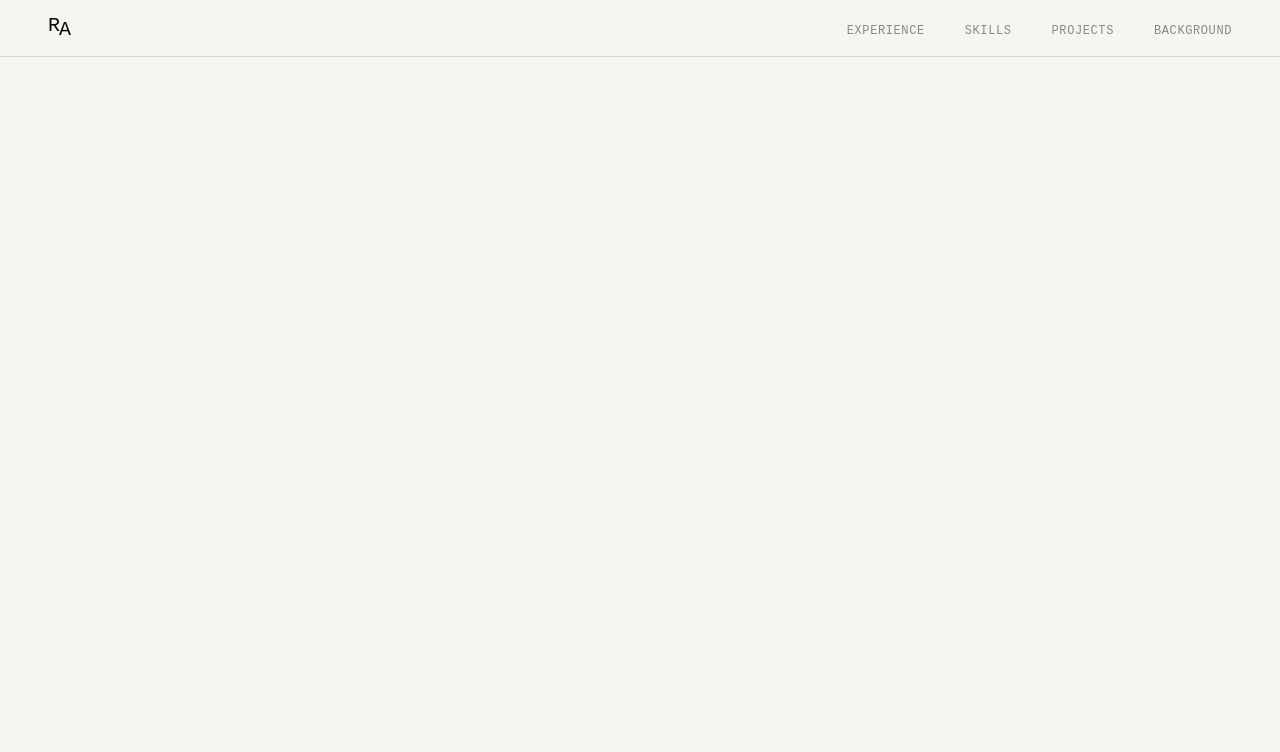
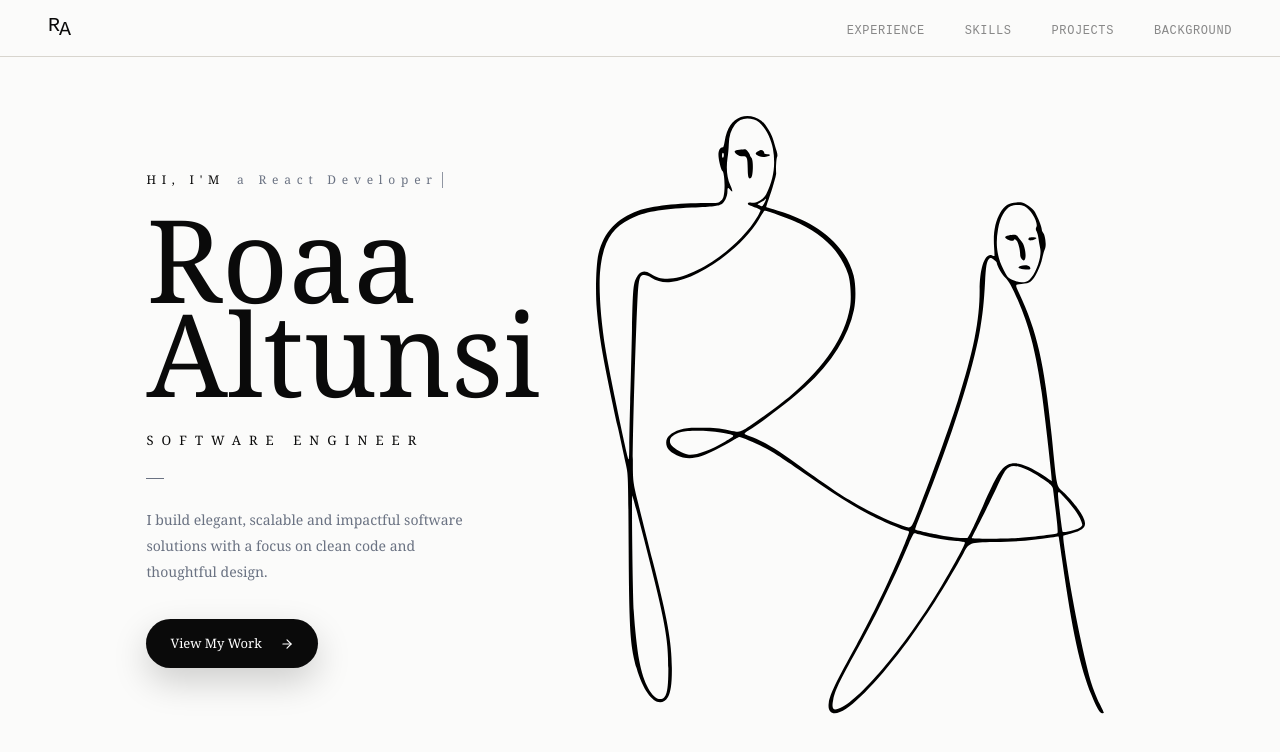
Before and after one commit to RoaaAltunsi/portfolio, a React (Vite) app: page / in a window 1280 px wide. Shown: the top 752 px of the page. Built offline with nearby package versions, Linux system fonts and the light colour scheme.

Commit message:
Add hero section

```diff
--- a/package.json
+++ b/package.json
@@ -11,6 +11,7 @@
   },
   "dependencies": {
     "@tailwindcss/vite": "^4.3.1",
+    "lucide-react": "^1.21.0",
     "react": "^19.2.6",
     "react-dom": "^19.2.6",
     "tailwindcss": "^4.3.1"
--- a/src/App.tsx
+++ b/src/App.tsx
@@ -1,9 +1,13 @@
 import Nav from './components/Nav'
+import Hero from './components/Hero'
 
 function App() {
   return (
     <>
       <Nav />
+      <main>
+        <Hero />
+      </main>
     </>
   )
 }
--- /dev/null
+++ b/src/components/Hero.tsx
@@ -0,0 +1,87 @@
+
+import { useEffect, useState } from 'react'
+import { ArrowRight } from 'lucide-react'
+import { typedValues } from '../data/content'
+
+export default function Hero() {
+  const [typedText, setTypedText] = useState('')
+  const [valueIndex, setValueIndex] = useState(0)
+  const [isDeleting, setIsDeleting] = useState(false)
+
+  useEffect(() => {
+    const currentValue = typedValues[valueIndex]
+    const isComplete = typedText === currentValue
+    const isEmpty = typedText === ''
+    const delay = isComplete && !isDeleting ? 1200 : isDeleting ? 45 : 85
+
+    const timeout = window.setTimeout(() => {
+      if (!isDeleting && isComplete) {
+        setIsDeleting(true)
+        return
+      }
+
+      if (isDeleting && isEmpty) {
+        setIsDeleting(false)
+        setValueIndex((index) => (index + 1) % typedValues.length)
+        return
+      }
+
+      setTypedText((value) =>
+        isDeleting ? currentValue.slice(0, value.length - 1) : currentValue.slice(0, value.length + 1),
+      )
+    }, delay)
+
+    return () => window.clearTimeout(timeout)
+  }, [isDeleting, typedText, valueIndex])
+
+  return (
+    <section
+      id="home"
+      data-section
+      className="relative flex flex-wrap gap-10 justify-between min-h-screen items-center overflow-hidden px-[clamp(24px,8vw,112px)] pt-[clamp(92px,13vh,150px)] pb-[clamp(58px,8vh,96px)]"
+    >
+      {/* --------------------- Left side: Intro --------------------- */}
+      <div className="z-2 mb-10 w-full max-w-[380px] flex-none pl-[clamp(0px,4vw,44px)] md:mb-0">
+        <div className="mb-6 flex items-center gap-3 text-xs font-medium uppercase tracking-[0.48em] max-[760px]:tracking-[0.32em]">
+          <span>Hi, I'm</span>
+          <span className="inline-flex min-w-[18ch] text-gray-500 items-center normal-case">
+            {typedText}
+            <span className="ml-1 h-4 w-px animate-pulse bg-current" aria-hidden="true" />
+          </span>
+        </div>
+
+        <h1 className="font-serif text-[clamp(76px,9vw,132px)] leading-[0.82] font-medium tracking-normal max-[760px]:text-[clamp(64px,21vw,96px)]">
+          Roaa
+          <br />
+          Altunsi
+        </h1>
+
+        <p className="mt-[30px] text-[13px] tracking-[0.62em] uppercase max-[760px]:tracking-[0.32em]">
+          Software Engineer
+        </p>
+
+        <span className="my-7 block h-px w-[18px] bg-gray-500" />
+
+        <p className="text-sm leading-[1.85] text-gray-500">
+          I build elegant, scalable and impactful software solutions with a focus on clean code and thoughtful design.
+        </p>
+
+        <a
+          className="mt-[34px] inline-flex items-center gap-[18px] rounded-full bg-ink px-6 py-[15px] text-[13px] text-white shadow-[0_14px_35px_rgba(0,0,0,0.18)] transition-[transform,box-shadow] duration-180 hover:-translate-y-0.5 hover:shadow-[0_18px_42px_rgba(0,0,0,0.24)] focus-visible:outline focus-visible:outline-offset-4 focus-visible:outline-ink"
+          href="#projects"
+        >
+          View My Work <ArrowRight size={14} />
+        </a>
+      </div>
+
+      {/* --------------------- Right side: Logo SVG --------------------- */}
+      <div className="ml-auto flex min-w-60 flex-1 items-end justify-end">
+        <img
+          className="block w-[min(100%,760px)] max-h-[min(76vh,780px)] object-contain"
+          src="/hero.svg"
+          alt="Roaa Altunsi abstract line logo"
+        />
+      </div>
+    </section>
+  )
+}
--- a/src/data/content.ts
+++ b/src/data/content.ts
@@ -1,2 +1,5 @@
 // ========================== Navbar ==========================
 export const nav = ['Experience', 'Skills', 'Projects', 'Background']
+
+// ========================== Hero ==========================
+export const typedValues = ['a Software Engineer', 'a React Developer', 'a Frontend Developer', 'a Backend Developer']
--- a/src/styles/globals.css
+++ b/src/styles/globals.css
@@ -2,7 +2,7 @@
 
 @theme {
   --color-ink: #0a0a0a;
-  --color-paper: #f7f5f0;
+  --color-paper: #fbfbfa;
   --color-paper-dark: #edeae4;
   --color-mid: #888;
   --color-light: #d8d5ce;
```
Also changed, not shown: public/hero.svg (added), 1 other file (tests, documents, lock files or other folders).
